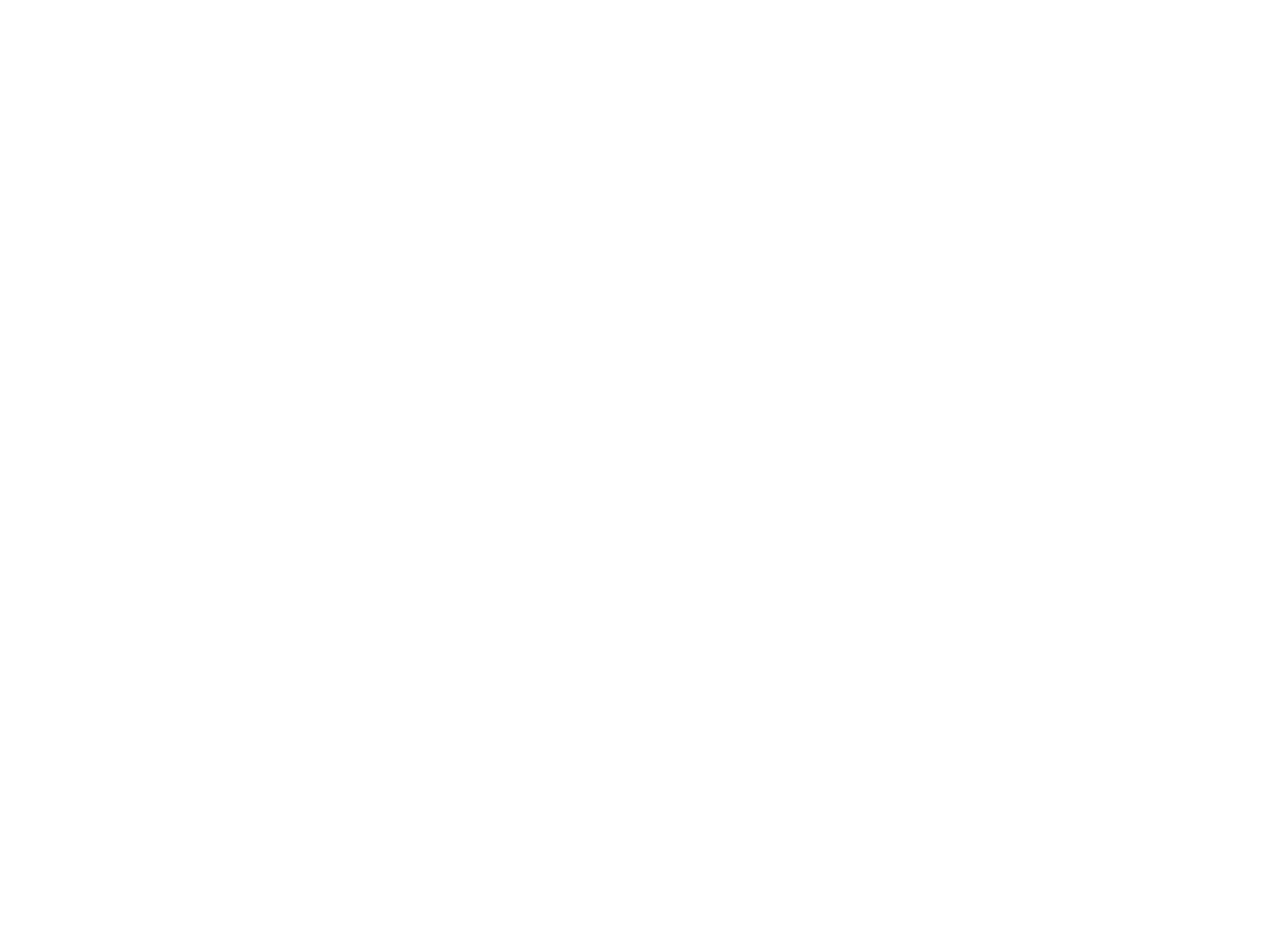
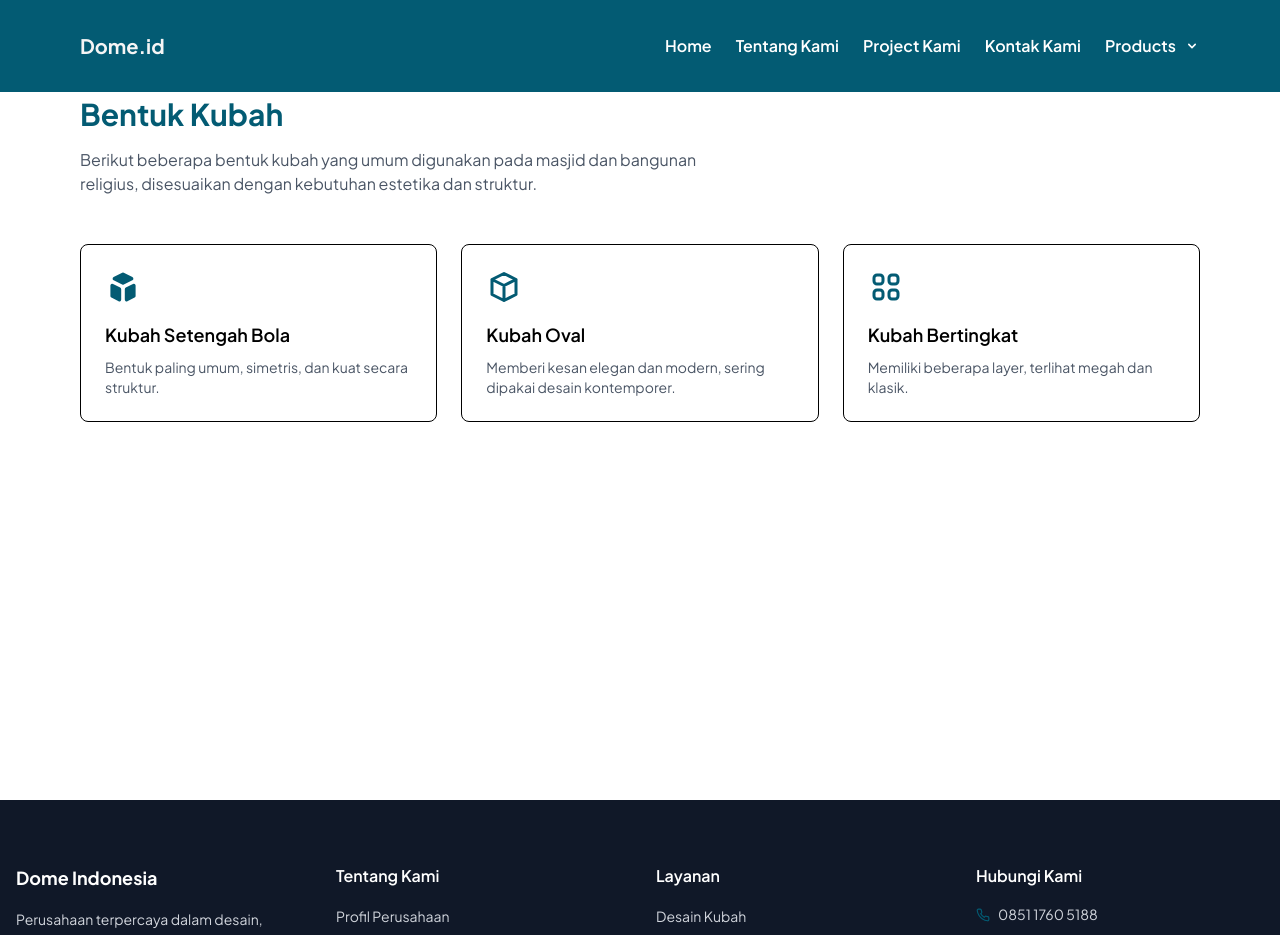
Before and after one commit to JustNgoding/kubah-app, a React (Vite) app: page /dome-shape in a window 1280 px wide. Before the commit this address had no page. Shown: the top 935 px of the page. Before the commit the page ends 800 px from the top, so only its background shows below. Built offline with nearby package versions, Linux system fonts and the light colour scheme.

Commit message:
fix this code

```diff
--- /dev/null
+++ b/src/DomeShape.tsx
@@ -0,0 +1,58 @@
+import { HiCube, HiOutlineCube, HiOutlineViewGrid } from "react-icons/hi";
+import Navbar from "./components/Navbar";
+import Footer from "./components/Footer";
+
+const DomeShape = () => {
+  const data = [
+    {
+      title: "Kubah Setengah Bola",
+      desc: "Bentuk paling umum, simetris, dan kuat secara struktur.",
+      icon: HiCube,
+    },
+    {
+      title: "Kubah Oval",
+      desc: "Memberi kesan elegan dan modern, sering dipakai desain kontemporer.",
+      icon: HiOutlineCube,
+    },
+    {
+      title: "Kubah Bertingkat",
+      desc: "Memiliki beberapa layer, terlihat megah dan klasik.",
+      icon: HiOutlineViewGrid,
+    },
+  ];
+
+  return (
+    <>
+      <Navbar />
+      <section className="min-h-screen bg-white px-6 py-24 md:px-20">
+        <div className="mx-auto max-w-6xl">
+          <h1 className="mb-4 text-3xl font-bold text-primary">Bentuk Kubah</h1>
+          <p className="mb-12 max-w-2xl text-gray-600">
+            Berikut beberapa bentuk kubah yang umum digunakan pada masjid dan
+            bangunan religius, disesuaikan dengan kebutuhan estetika dan
+            struktur.
+          </p>
+
+          <div className="grid gap-6 sm:grid-cols-2 md:grid-cols-3">
+            {data.map((item, i) => {
+              const Icon = item.icon;
+              return (
+                <div
+                  key={i}
+                  className="rounded-lg border p-6 transition hover:shadow-lg"
+                >
+                  <Icon className="mb-4 text-4xl text-primary" />
+                  <h3 className="mb-2 text-lg font-semibold">{item.title}</h3>
+                  <p className="text-sm text-gray-600">{item.desc}</p>
+                </div>
+              );
+            })}
+          </div>
+        </div>
+      </section>
+      <Footer />
+    </>
+  );
+};
+
+export default DomeShape;
--- /dev/null
+++ b/src/DomeType.tsx
@@ -0,0 +1,89 @@
+import Navbar from "./components/Navbar";
+import Footer from "./components/Footer";
+
+type DomeItem = {
+  title: string;
+  description: string;
+  image: string;
+};
+
+const domeList: DomeItem[] = [
+  {
+    title: "Kubah Bawang",
+    description:
+      "Kubah klasik dengan bentuk menyerupai bawang. Umum digunakan pada masjid tradisional dan masjid bergaya Timur Tengah.",
+    image: "/images/kubah-bawang.jpg",
+  },
+  {
+    title: "Kubah Oval",
+    description:
+      "Bentuk kubah lonjong modern yang memberi kesan elegan dan ringan, cocok untuk masjid kontemporer.",
+    image: "/images/kubah-oval.jpg",
+  },
+  {
+    title: "Kubah Setengah Bola",
+    description:
+      "Desain paling umum dan stabil secara struktur. Banyak dipakai karena mudah dikombinasikan dengan berbagai gaya bangunan.",
+    image: "/images/kubah-setengah-bola.jpg",
+  },
+  {
+    title: "Kubah Limas",
+    description:
+      "Bentuk geometris dengan sudut tegas. Biasanya digunakan pada masjid bergaya lokal atau modern minimalis.",
+    image: "/images/kubah-limas.jpg",
+  },
+  {
+    title: "Kubah Custom",
+    description:
+      "Kubah dengan desain khusus sesuai permintaan klien, baik dari segi bentuk, ukuran, maupun ornamen.",
+    image: "/images/kubah-custom.jpg",
+  },
+];
+
+const DomeType = () => {
+  return (
+    <>
+      <Navbar />
+
+      <main className="pt-32 pb-20 px-4 md:px-20 bg-gray-50">
+        <section className="max-w-7xl mx-auto">
+          <h1 className="text-3xl md:text-4xl font-bold text-start mb-4">
+            Jenis-Jenis Kubah
+          </h1>
+
+          <p className="text-start text-gray-600 max-w-2xl mb-12">
+            Kami menyediakan berbagai jenis kubah masjid dengan desain klasik
+            hingga modern, menyesuaikan kebutuhan dan karakter bangunan.
+          </p>
+
+          <div className="grid gap-8 sm:grid-cols-2 lg:grid-cols-3">
+            {domeList.map((item) => (
+              <div
+                key={item.title}
+                className="bg-white rounded-xl shadow hover:shadow-lg transition overflow-hidden"
+              >
+                <img
+                  src={item.image}
+                  alt={item.title}
+                  className="h-56 w-full object-cover"
+                />
+
+                <div className="p-5">
+                  <h2 className="text-xl font-semibold mb-2">{item.title}</h2>
+
+                  <p className="text-gray-600 text-sm leading-relaxed">
+                    {item.description}
+                  </p>
+                </div>
+              </div>
+            ))}
+          </div>
+        </section>
+      </main>
+
+      <Footer />
+    </>
+  );
+};
+
+export default DomeType;
--- a/src/components/Footer/index.tsx
+++ b/src/components/Footer/index.tsx
@@ -50,7 +50,7 @@
                     key={index}
                     href={social.href}
                     aria-label={social.label}
-                    className="text-gray-400 hover:text-indigo-500 transition-colors text-xl"
+                    className="text-gray-400 hover:text-primary transition-colors text-xl"
                   >
                     <Icon />
                   </a>
@@ -67,7 +67,7 @@
                   <li key={i}>
                     <a
                       href={link.href}
-                      className="text-sm hover:text-indigo-500 transition-colors"
+                      className="text-sm hover:text-primary transition-colors"
                     >
                       {link.label}
                     </a>
@@ -81,27 +81,27 @@
             <h4 className="text-white font-semibold mb-4">Hubungi Kami</h4>
             <div className="space-y-3 text-sm">
               <div className="flex items-start gap-2">
-                <FiPhone className=" mt-1 text-indigo-500" />
+                <FiPhone className=" mt-1 text-primary" />
                 <div>
                   <a
                     href="tel:085117605188"
-                    className="hover:text-indigo-500 transition-colors"
+                    className="hover:text-primary transition-colors"
                   >
                     0851 1760 5188
                   </a>
                 </div>
               </div>
               <div className="flex items-start gap-2">
-                <FiMail className=" mt-1 text-indigo-500" />
+                <FiMail className=" mt-1 text-primary" />
                 <a
                   href="mailto:domeindonesia@gmail.com"
-                  className="hover:text-indigo-500 transition-colors"
+                  className="hover:text-primary transition-colors"
                 >
                   domeindonesia@gmail.com
                 </a>
               </div>
               <div className="flex items-start gap-2">
-                <FiMapPin className=" mt-1 text-indigo-500" />
+                <FiMapPin className=" mt-1 text-primary" />
                 <p>
                   Jl. Raya Suruh-Karangan
                   <br />
--- a/src/components/Home/PortofolioPage.tsx
+++ b/src/components/Home/PortofolioPage.tsx
@@ -50,7 +50,7 @@
             Project Kami
           </h2>
           <p className="text-gray-600 text-lg">
-            Koleksi proyek kubah masjid terbaik kami di seluruh Indonesia
+            Koleksi proyek sukses kubah masjid terbaik kami
           </p>
         </div>
 
--- a/src/components/Home/WelcomePage.tsx
+++ b/src/components/Home/WelcomePage.tsx
@@ -4,8 +4,8 @@
       <div className="mx-auto max-w-7xl flex flex-col md:flex-row items-center justify-between gap-8 px-6 md:px-12 py-12 md:py-24 ">
         <div className="w-full md:w-1/2 order-2 md:order-1">
           <h1 className="text-4xl md:text-5xl font-bold text-gray-800 mb-4 leading-tight">
-            Solusi Kubah <span className="text-primary">Terpercaya</span> Untuk
-            Rumah & Bisnis Anda
+            Setiap Kubah Yang Kami <span className="text-primary">Bangun</span>{" "}
+            Menjadi <span className="text-primary">Amanah</span> Yang Kami Jaga
           </h1>
           <p className="text-lg text-gray-600 mb-6 leading-relaxed">
             Kami menyediakan berbagai jenis kubah berkualitas tinggi dengan
--- a/src/components/Navbar/index.tsx
+++ b/src/components/Navbar/index.tsx
@@ -1,4 +1,4 @@
-import { useEffect, useState } from "react";
+import { useState } from "react";
 import { NavLink, useLocation, useNavigate } from "react-router";
 import type { IconType } from "react-icons";
 import {
@@ -12,6 +12,7 @@
   HiSparkles,
   HiFolderOpen,
   HiMail,
+  HiChevronDown,
 } from "react-icons/hi";
 
 type NavItem = {
@@ -22,82 +23,55 @@
 
 const Navbar: React.FC = () => {
   const [isOpen, setIsOpen] = useState(false);
-  const [activeHash, setActiveHash] = useState<string>("#home");
+  const [activeHash, setActiveHash] = useState("#home");
+  const [productOpen, setProductOpen] = useState(false);
 
   const location = useLocation();
   const navigate = useNavigate();
 
-  const navItems: NavItem[] = [
+  const mainNav: NavItem[] = [
     { label: "Home", path: "/", icon: HiHome },
     { label: "Tentang Kami", path: "#tentang-kami", icon: HiInformationCircle },
-    { label: "Jenis Kubah", path: "/jenis-kubah", icon: HiCollection },
-    { label: "Bentuk Kubah", path: "/bentuk-kubah", icon: HiCube },
-    { label: "Desain Kubah", path: "/desain-kubah", icon: HiPencil },
-    { label: "Motif Plafon", path: "/motif-plafon", icon: HiSparkles },
     { label: "Project Kami", path: "#project-kami", icon: HiFolderOpen },
     { label: "Kontak Kami", path: "#kontak-kami", icon: HiMail },
   ];
 
-  useEffect(() => {
-    if (location.pathname !== "/") return;
+  const productNav: NavItem[] = [
+    { label: "Jenis Kubah", path: "/dome-type", icon: HiCollection },
+    { label: "Bentuk Kubah", path: "/dome-shape", icon: HiCube },
+    { label: "Desain Kubah", path: "/dome-design", icon: HiPencil },
+    { label: "Motif Plafon", path: "/celling-motif", icon: HiSparkles },
+  ];
 
-    const sections = document.querySelectorAll<HTMLElement>("section[id]");
-
-    const observer = new IntersectionObserver(
-      (entries) => {
-        let found = false;
-
-        entries.forEach((entry) => {
-          if (entry.isIntersecting) {
-            found = true;
-            setActiveHash(`#${entry.target.id}`);
-          }
-        });
-
-        if (!found) {
-          setActiveHash("#home");
-        }
-      },
-      {
-        rootMargin: "-40% 0px -50% 0px",
-        threshold: 0,
-      },
-    );
-
-    sections.forEach((section) => observer.observe(section));
-    return () => observer.disconnect();
-  }, [location.pathname]);
-
-  const isHomeActive = (): boolean => {
-    return location.pathname === "/" && activeHash === "#home";
-  };
+  const isHomeActive = location.pathname === "/" && activeHash === "#home";
 
   const handleHomeClick = () => {
     navigate("/");
-    window.scrollTo({ top: 0, behavior: "smooth" });
+    window.scrollTo({ top: 0 });
     setActiveHash("#home");
     setIsOpen(false);
   };
 
+  const handleHashClick = (hash: string) => {
+    setActiveHash(hash);
+    setIsOpen(false);
+  };
+
   return (
-    <nav className="w-full bg-primary fixed top-0 z-40 px-4 md:px-20 py-4 md:py-8">
-      <div className="max-w-7xl mx-auto flex justify-between items-center">
-        <h1 className="text-secondary text-xl md:text-2xl font-bold">
-          Dome.id
-        </h1>
+    <nav className="fixed top-0 z-40 w-full bg-primary px-4  py-8 md:px-20">
+      <div className="mx-auto flex max-w-7xl items-center justify-between">
+        <h1 className="text-xl font-bold text-secondary">Dome.id</h1>
 
-        <div className="hidden lg:block">
-          <ul className="flex gap-6 text-white font-semibold">
-            {navItems.map((item) => {
-              const isHash = item.path.startsWith("#");
-
+        {/* DESKTOP */}
+        <ul className="hidden items-center gap-6 font-semibold text-white lg:flex">
+          {mainNav.map((item) => {
             if (item.path === "/") {
               return (
                 <li key={item.label}>
                   <button
                     onClick={handleHomeClick}
-                      className={`hover:text-gray-300 transition ${
-                        isHomeActive() ? "text-blue-300" : ""
+                    className={`flex items-center gap-2 ${
+                      isHomeActive ? "text-blue-300" : ""
                     }`}
                   >
                     {item.label}
@@ -106,12 +80,12 @@
               );
             }
 
-              if (isHash) {
             return (
               <li key={item.label}>
                 <a
                   href={item.path}
-                      className={`hover:text-gray-300 transition ${
+                  onClick={() => handleHashClick(item.path)}
+                  className={`flex items-center gap-2 ${
                     activeHash === item.path ? "text-blue-300" : ""
                   }`}
                 >
@@ -119,15 +93,38 @@
                 </a>
               </li>
             );
-              }
+          })}
 
+          {/* PRODUCTS DROPDOWN */}
+          <li className="relative">
+            <button
+              onClick={() => setProductOpen((p) => !p)}
+              className="flex items-center gap-2"
+            >
+              Products
+              <HiChevronDown
+                className={`transition-transform ${
+                  productOpen ? "rotate-180" : ""
+                }`}
+              />
+            </button>
+
+            <ul
+              className={`absolute left-0 top-full mt-2 w-52 overflow-hidden rounded bg-white shadow-lg transition-all duration-300 ${
+                productOpen ? "max-h-96 opacity-100" : "max-h-0 opacity-0"
+              }`}
+            >
+              {productNav.map((item) => {
                 return (
                   <li key={item.label}>
                     <NavLink
                       to={item.path}
+                      onClick={() => setProductOpen(false)}
                       className={({ isActive }) =>
-                      `hover:text-gray-300 transition ${
-                        isActive ? "text-blue-300" : ""
+                        `flex items-center gap-3 px-4 py-2 hover:bg-primary/80 hover:text-white transition-all ease-in-out duration-200 ${
+                          isActive
+                            ? "text-white bg-primary/80"
+                            : "text-gray-800"
                         }`
                       }
                     >
@@ -137,76 +134,101 @@
                 );
               })}
             </ul>
-        </div>
+          </li>
+        </ul>
 
+        {/* MOBILE BUTTON */}
         <button
+          className="text-2xl text-white lg:hidden"
           onClick={() => setIsOpen((p) => !p)}
-          className="lg:hidden text-white text-2xl"
         >
           {isOpen ? <HiX /> : <HiMenuAlt3 />}
         </button>
       </div>
 
+      {/* MOBILE MENU */}
       <div
         className={`lg:hidden overflow-hidden transition-all duration-300 ${
-          isOpen ? "max-h-96 opacity-100" : "max-h-0 opacity-0"
+          isOpen ? " opacity-100" : "max-h-0 opacity-0"
         }`}
       >
-        <ul className="flex flex-col gap-4 text-white font-semibold px-4 py-4">
-          {navItems.map((item) => {
+        <ul className="flex flex-col gap-4 px-4 py-4 font-semibold text-white">
+          {mainNav.map((item) => {
             const Icon = item.icon;
-            const isHash = item.path.startsWith("#");
 
             if (item.path === "/") {
               return (
-                <li key={item.label}>
                 <button
+                  key={item.label}
                   onClick={handleHomeClick}
-                    className={`flex items-center gap-3 hover:text-gray-300 transition ${
-                      isHomeActive() ? "text-blue-300" : ""
+                  className={`flex items-center gap-3 ${
+                    isHomeActive ? "text-blue-300" : ""
                   }`}
                 >
-                    <Icon className="text-xl" />
+                  <Icon />
                   {item.label}
                 </button>
-                </li>
-              );
-            }
-
-            if (isHash) {
-              return (
-                <li key={item.label}>
-                  <a
-                    href={item.path}
-                    onClick={() => setIsOpen(false)}
-                    className={`flex items-center gap-3 hover:text-gray-300 transition ${
-                      activeHash === item.path ? "text-blue-300" : ""
-                    }`}
-                  >
-                    <Icon className="text-xl" />
-                    {item.label}
-                  </a>
-                </li>
               );
             }
 
             return (
-              <li key={item.label}>
+              <a
+                key={item.label}
+                href={item.path}
+                onClick={() => handleHashClick(item.path)}
+                className={`flex items-center gap-3 ${
+                  activeHash === item.path ? "text-blue-300" : ""
+                }`}
+              >
+                <Icon />
+                {item.label}
+              </a>
+            );
+          })}
+
+          {/* MOBILE PRODUCTS */}
+          <div>
+            <button
+              onClick={() => setProductOpen((p) => !p)}
+              className="flex items-center gap-2"
+            >
+              <HiCollection className="mr-1" />
+              Products
+              <HiChevronDown
+                className={`transition-transform ${
+                  productOpen ? "rotate-180" : ""
+                }`}
+              />
+            </button>
+
+            <ul
+              className={`mt-2 overflow-hidden pl-4 transition-all duration-300 ${
+                productOpen ? "max-h-96" : "max-h-0"
+              }`}
+            >
+              {productNav.map((item) => {
+                const Icon = item.icon;
+                return (
                   <NavLink
+                    key={item.label}
                     to={item.path}
-                  onClick={() => setIsOpen(false)}
+                    onClick={() => {
+                      setIsOpen(false);
+                      setProductOpen(false);
+                    }}
                     className={({ isActive }) =>
-                    `flex items-center gap-3 hover:text-gray-300 transition ${
+                      `flex items-center gap-3 py-2 ${
                         isActive ? "text-blue-300" : ""
                       }`
                     }
                   >
-                  <Icon className="text-xl" />
+                    <Icon />
                     {item.label}
                   </NavLink>
-              </li>
                 );
               })}
+            </ul>
+          </div>
         </ul>
       </div>
     </nav>
--- a/src/index.css
+++ b/src/index.css
@@ -7,3 +7,7 @@
 body {
   font-family: "Plus Jakarta Sans", sans-serif;
 }
+
+* {
+  scroll-behavior: smooth;
+}
--- a/src/main.tsx
+++ b/src/main.tsx
@@ -2,13 +2,15 @@
 import "./index.css";
 import App from "./App.tsx";
 import { BrowserRouter, Route, Routes } from "react-router";
-import JenisKubah from "./JenisKubah.tsx";
+import DomeType from "./DomeType.tsx";
+import DomeShape from "./DomeShape.tsx";
 
 createRoot(document.getElementById("root")!).render(
   <BrowserRouter>
     <Routes>
       <Route path="/" element={<App />} />
-      <Route path="/jenis-kubah" element={<JenisKubah />} />
+      <Route path="/dome-type" element={<DomeType />} />
+      <Route path="/dome-shape" element={<DomeShape />} />
     </Routes>
   </BrowserRouter>,
 );
```
Also changed, not shown: src/JenisKubah.tsx (deleted, +0 -16 lines), src/DomeDesign.tsx (added). Lines whose indentation alone changed are shown as unchanged.
